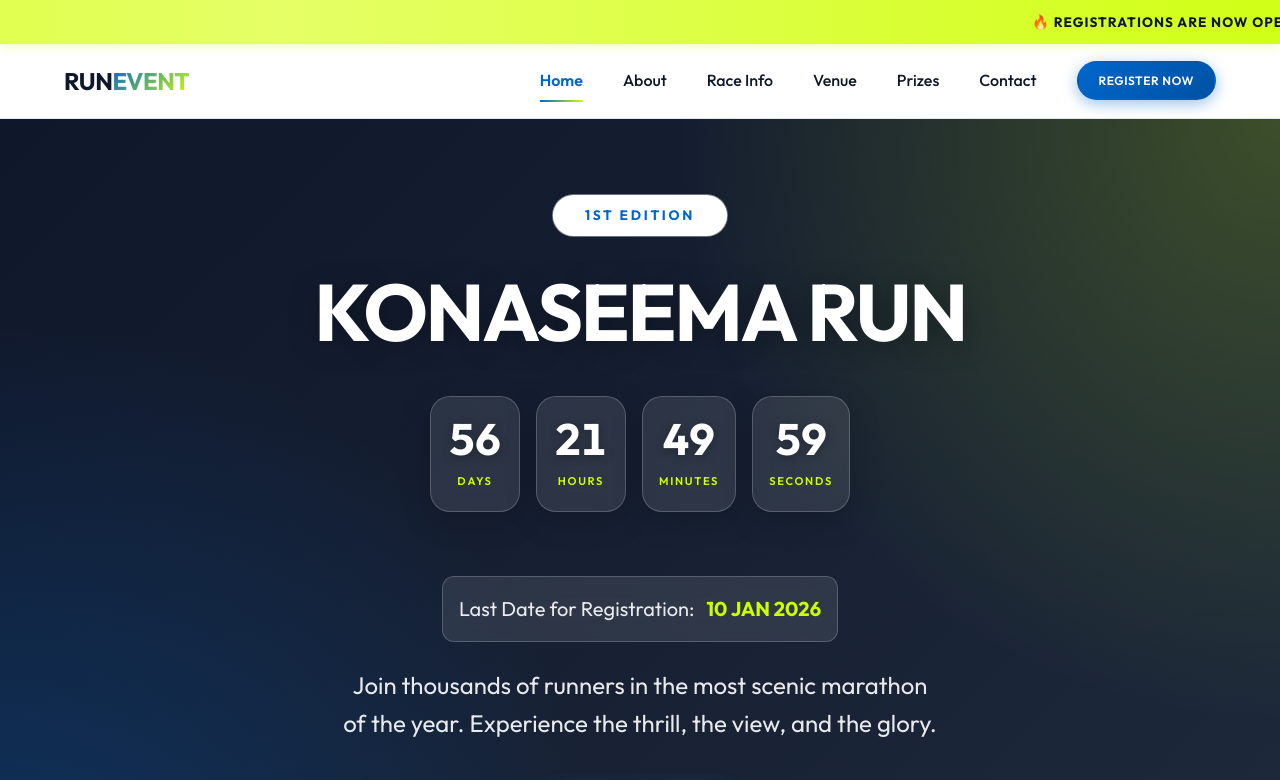
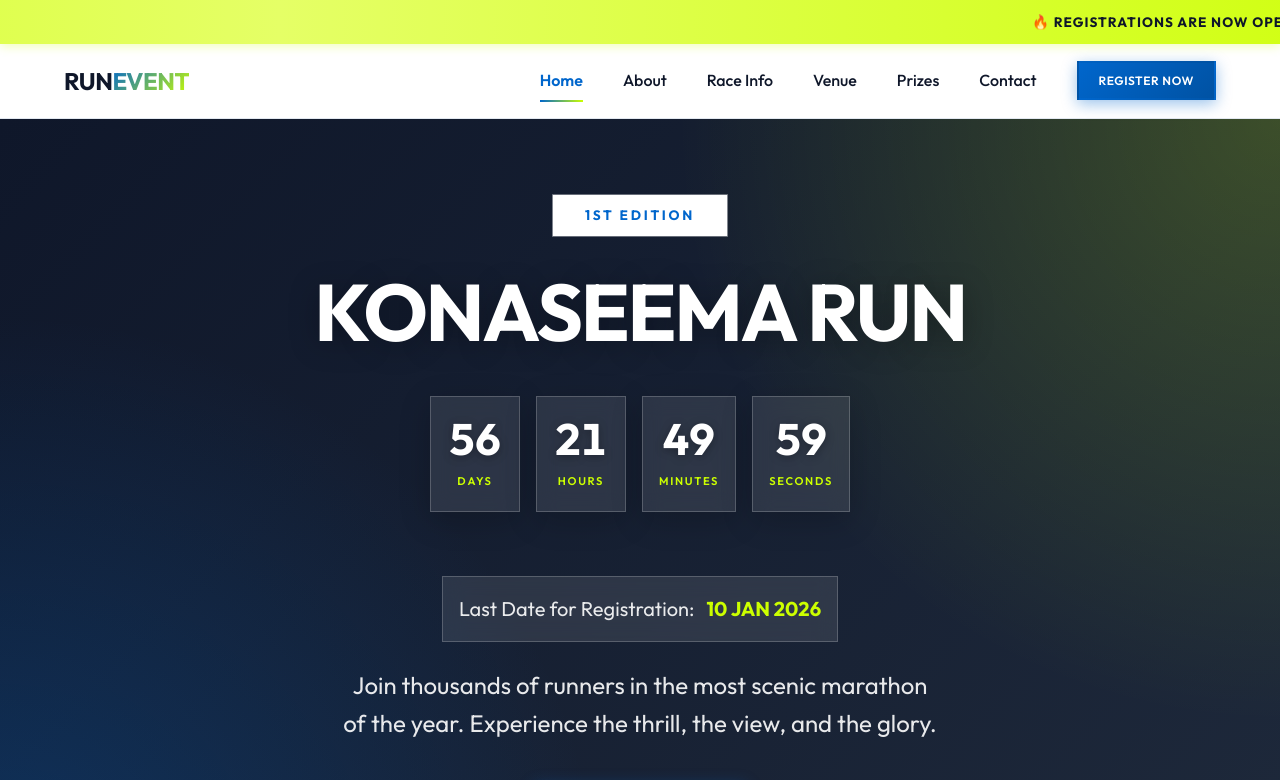
Before and after one commit to kgrunnersravulapalem-ui/event-website, a Next.js app: page / in a window 1280 px wide. Shown: the top 780 px of the page. Built offline with nearby package versions, Linux system fonts and the light colour scheme.

Commit message:
Removed border radius

```diff
--- a/app/globals.css
+++ b/app/globals.css
@@ -18,10 +18,11 @@
 
   --font-main: 'Outfit', sans-serif;
 
-  --radius-sm: 6px;
-  --radius-md: 12px;
-  --radius-lg: 20px;
-  --radius-xl: 28px;
+  --radius-sm: 0;
+  --radius-md: 0;
+  --radius-lg: 0;
+  --radius-xl: 0;
+  --radius-2xl: 0;
 
   --shadow-sm: 0 1px 3px rgba(0, 0, 0, 0.08);
   --shadow-md: 0 4px 12px rgba(0, 0, 0, 0.1);
--- a/app/prizes/Prizes.module.css
+++ b/app/prizes/Prizes.module.css
@@ -184,7 +184,7 @@
     font-weight: 600;
     background: #f1f5f9;
     padding: 0.4rem 1rem;
-    border-radius: 999px;
+    border-radius: 0px;
 }
 
 .categoriesGrid {
@@ -380,7 +380,7 @@
     color: var(--primary);
     font-weight: 800;
     font-size: 1.25rem;
-    border-radius: 999px;
+    border-radius: 0px;
     text-decoration: none;
     transition: all 0.3s cubic-bezier(0.4, 0, 0.2, 1);
 }
--- a/components/sections/Hero/Hero.module.css
+++ b/components/sections/Hero/Hero.module.css
@@ -36,7 +36,7 @@
     font-weight: 800;
     font-size: 0.85rem;
     padding: 0.6rem 2rem;
-    border-radius: 999px;
+    border-radius: 0;
     margin-bottom: 2rem;
     text-transform: uppercase;
     letter-spacing: 0.2em;
--- a/components/sections/RaceCategories/RaceCategories.module.css
+++ b/components/sections/RaceCategories/RaceCategories.module.css
@@ -74,7 +74,7 @@
     top: 1.5rem;
     right: 1.5rem;
     padding: 0.35rem 1rem;
-    border-radius: 999px;
+    border-radius: 0px;
     color: white;
     font-weight: 700;
     font-size: 0.875rem;
--- a/components/sections/Venue/Venue.tsx
+++ b/components/sections/Venue/Venue.tsx
@@ -81,7 +81,7 @@ const Venue = () => {
                             src="https://www.google.com/maps/embed?pb=!1m17!1m12!1m3!1d3822.846566417743!2d81.83646351187428!3d16.767191283415983!2m3!1f0!2f0!3f0!3m2!1i1024!2i768!4f13.1!3m2!1m1!2zMTbCsDQ2JzAxLjkiTiA4McKwNTAnMjAuNSJF!5e0!3m2!1sen!2sin!4v1703241234567!5m2!1sen!2sin"
                             width="100%"
                             height="450"
-                            style={{ border: 0, borderRadius: 'var(--radius-xl)' }}
+                            style={{ border: 0 }}
                             allowFullScreen
                             loading="lazy"
                             referrerPolicy="no-referrer-when-downgrade"
--- a/components/ui/Button/Button.module.css
+++ b/components/ui/Button/Button.module.css
@@ -3,8 +3,8 @@
     align-items: center;
     justify-content: center;
     font-weight: 600;
-    border-radius: 50px;
-    /* Pill shape for modern look */
+    border-radius: 0;
+    /* Sharp edges for modern look */
     transition: all 0.3s cubic-bezier(0.4, 0, 0.2, 1);
     cursor: pointer;
     border: 2px solid transparent;
```
